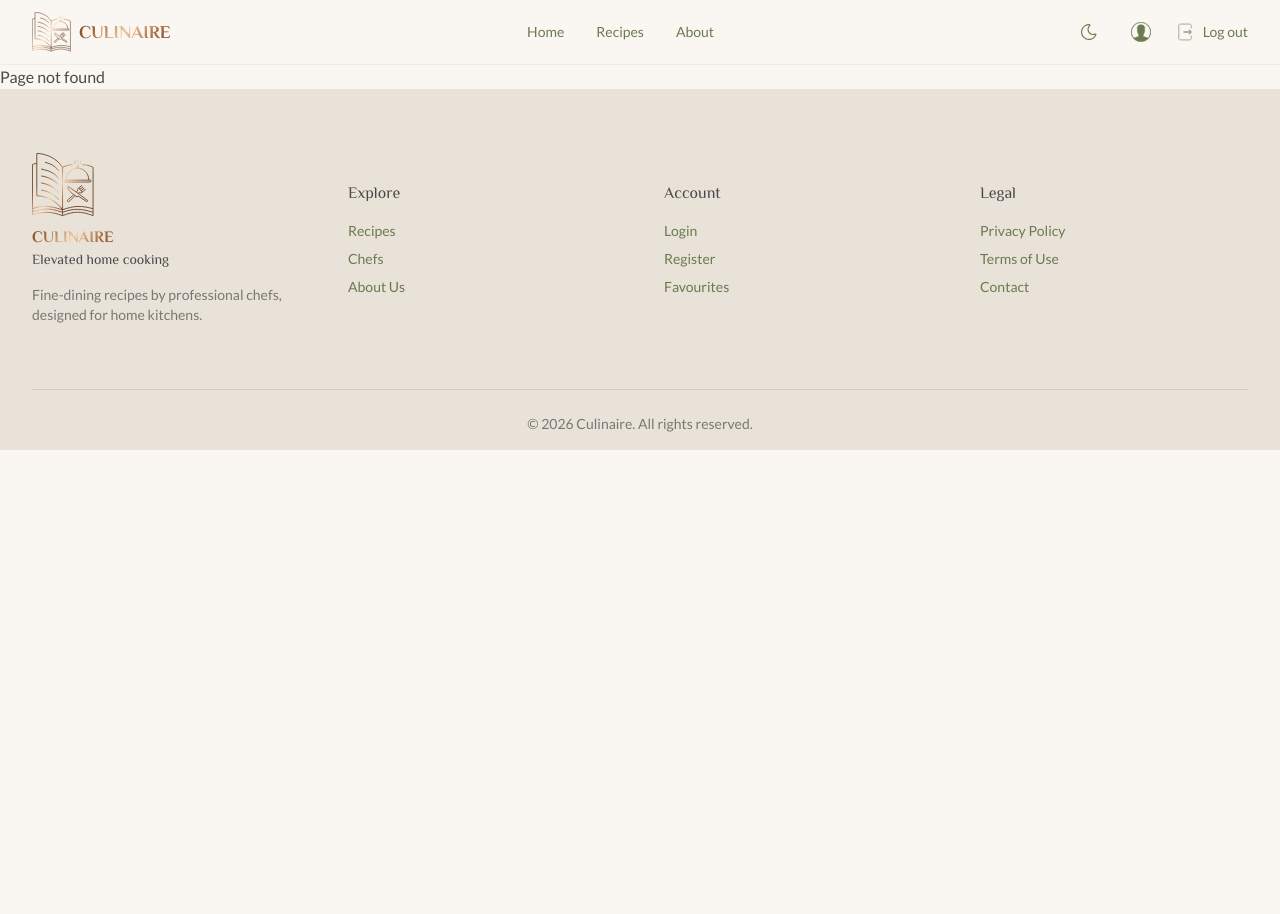
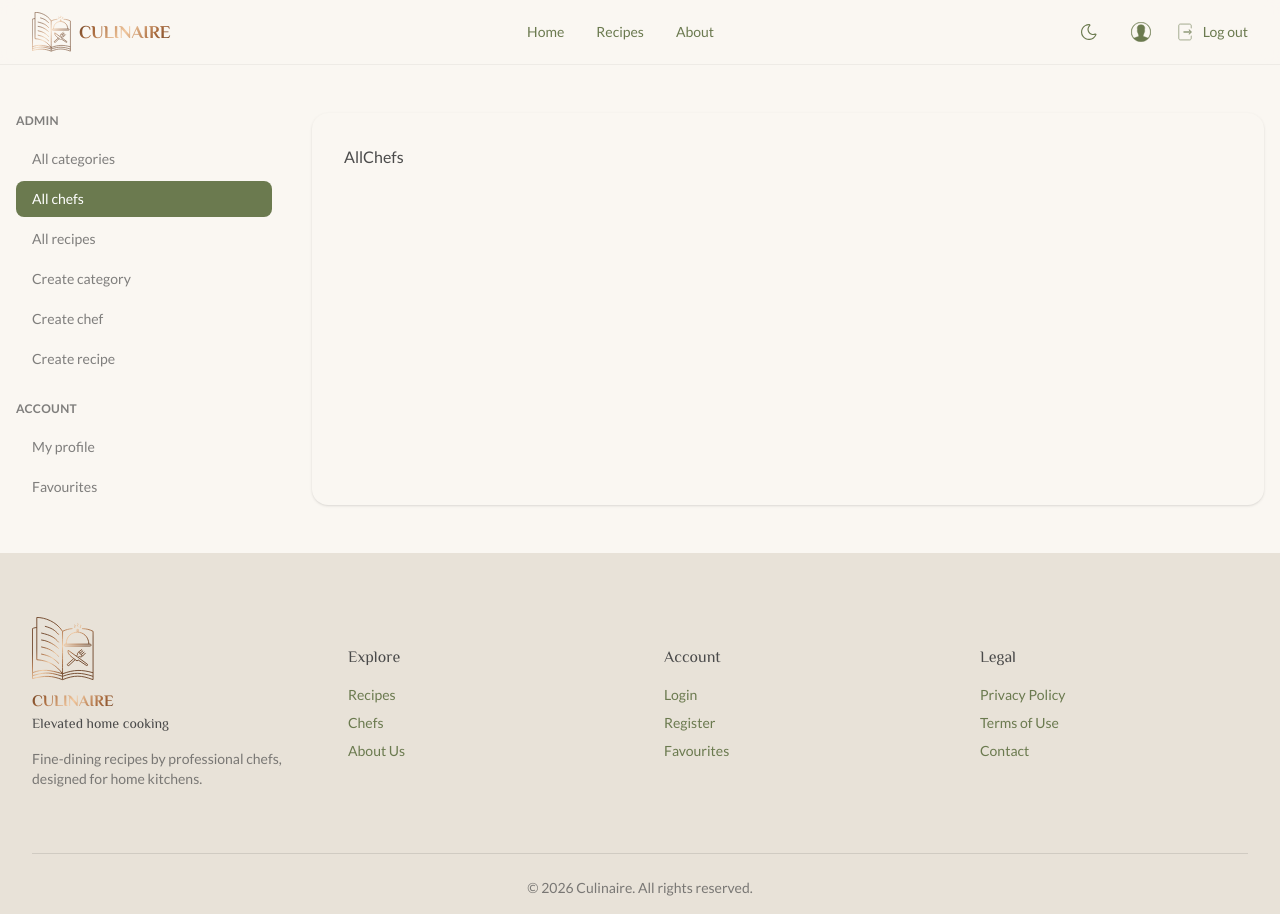
Before and after one commit to DariaKozlova-web/Culinaire, a React (Vite) app in the folder frontend/: page /dashboard/chefs in a window 1280 px wide. Before the commit the page ends 800 px from the top, so only its background shows below. Built offline with nearby package versions, Linux system fonts and the light colour scheme; no server answers.

Commit message:
Add Dashboard page, sidebar component, and management pages

```diff
--- a/frontend/src/App.tsx
+++ b/frontend/src/App.tsx
@@ -1,12 +1,18 @@
 import { BrowserRouter, Route, Routes } from "react-router";
 
 import MainLayout from "./layouts/MainLayout.tsx";
+import AllCategories from "./pages/AllCategories.tsx";
+import AllChefs from "./pages/AllChefs.tsx";
+import AllRecipes from "./pages/AllRecipes.tsx";
 import Authentication from "./pages/Authentication.tsx";
 import Category from "./pages/Category.tsx";
 import Chef from "./pages/Chef.tsx";
 import CreateCategory from "./pages/CreateCategory.tsx";
 import CreateChef from "./pages/CreateChef.tsx";
 import CreateRecipe from "./pages/CreateRecipe.tsx";
+import Dashboard from "./pages/Dashboard.tsx";
+import MyProfile from "./pages/MyProfile.tsx";
+import Favourites from "./pages/Favourites.tsx";
 import Home from "./pages/Home.tsx";
 import NotFound from "./pages/NotFound.tsx";
 import Recipe from "./pages/Recipe.tsx";
@@ -22,9 +28,31 @@ function App() {
             <Route path="category/:slug" element={<Category />} />
             <Route path="recipe/:slug" element={<Recipe />} />
             <Route path="chef/:slug" element={<Chef />} />
-            <Route path="categories" element={<CreateCategory />} />
+            {/* <Route path="categories" element={<CreateCategory />} />
             <Route path="chefs" element={<CreateChef />} />
-            <Route path="recipes" element={<CreateRecipe />} />
+            <Route path="recipes" element={<CreateRecipe />} /> */}
+
+            <Route path="dashboard" element={<Dashboard />}>
+              {/* create */}
+              <Route path="create-recipe" element={<CreateRecipe />} />
+              <Route path="create-chef" element={<CreateChef />} />
+              <Route path="create-category" element={<CreateCategory />} />
+
+              {/* admin lists */}
+              <Route path="recipes" element={<AllRecipes />} />
+              <Route path="chefs" element={<AllChefs />} />
+              <Route path="categories" element={<AllCategories />} />
+
+              {/* edit */}
+              <Route path="recipes/:id/edit" element={<CreateRecipe />} />
+              <Route path="chefs/:id/edit" element={<CreateChef />} />
+              <Route path="categories/:id/edit" element={<CreateCategory />} />
+
+              {/* user */}
+              <Route path="my-profile" element={<MyProfile />} />
+              <Route path="favourites" element={<Favourites />} />
+            </Route>
+
             <Route path="authentication" element={<Authentication />} />
           </Route>
         </Routes>
--- /dev/null
+++ b/frontend/src/components/DashboardSidebar.tsx
@@ -0,0 +1,82 @@
+import { NavLink } from "react-router";
+
+const adminMenu = [
+  { label: "All categories", to: "categories" },
+  { label: "All chefs", to: "chefs" },
+  { label: "All recipes", to: "recipes" },
+  { label: "Create category", to: "create-category" },
+  { label: "Create chef", to: "create-chef" },
+  { label: "Create recipe", to: "create-recipe" },
+];
+
+const userMenu = [
+  { label: "My profile", to: "my-profile" },
+  { label: "Favourites", to: "favourites" },
+];
+
+const DashboardSidebar = () => {
+  const isAdmin = true;
+  const isUser = true;
+
+  return (
+    <aside className="w-64 shrink-0">
+      <nav className="space-y-6">
+        {isAdmin && (
+          <div>
+            <p className="mb-3 text-xs font-semibold uppercase tracking-wide text-(--text-muted)">
+              Admin
+            </p>
+
+            <ul className="space-y-1">
+              {adminMenu.map((item) => (
+                <li key={item.to}>
+                  <NavLink
+                    to={item.to}
+                    className={({ isActive }) =>
+                      `block rounded-lg px-4 py-2 text-sm transition-colors ${
+                        isActive
+                          ? "bg-(--accent-olive) text-white"
+                          : "text-(--text-muted) hover:text-(--accent-wine)"
+                      }`
+                    }
+                  >
+                    {item.label}
+                  </NavLink>
+                </li>
+              ))}
+            </ul>
+          </div>
+        )}
+
+        {isUser && (
+          <div>
+            <p className="mb-3 text-xs font-semibold uppercase tracking-wide text-(--text-muted)">
+              Account
+            </p>
+
+            <ul className="space-y-1">
+              {userMenu.map((item) => (
+                <li key={item.to}>
+                  <NavLink
+                    to={item.to}
+                    className={({ isActive }) =>
+                      `block rounded-lg px-4 py-2 text-sm transition-colors ${
+                        isActive
+                          ? "bg-(--accent-olive) text-white"
+                          : "text-(--text-muted) hover:text-(--accent-wine)"
+                      }`
+                    }
+                  >
+                    {item.label}
+                  </NavLink>
+                </li>
+              ))}
+            </ul>
+          </div>
+        )}
+      </nav>
+    </aside>
+  );
+};
+
+export default DashboardSidebar;
--- a/frontend/src/components/Header.tsx
+++ b/frontend/src/components/Header.tsx
@@ -94,7 +94,7 @@ const Header = () => {
             <>
               {/* User avatar */}
               <NavLink
-                to="/profile"
+                to="/dashboard"
                 className="cursor-pointer group flex h-9 w-9 items-center justify-center rounded-full text-(--accent-olive) transition-colors hover:text-(--accent-wine)"
               >
                 <UserIcon className="h-5 w-5"/>
--- /dev/null
+++ b/frontend/src/pages/AllCategories.tsx
@@ -0,0 +1,6 @@
+function AllCategories (){
+  return (
+    <div>AllCategories</div>
+  )
+}
+export default AllCategories;
--- /dev/null
+++ b/frontend/src/pages/AllChefs.tsx
@@ -0,0 +1,7 @@
+function AllChefs (){
+  return (
+    <div>AllChefs</div>
+  )
+}
+
+export default AllChefs;
--- /dev/null
+++ b/frontend/src/pages/AllRecipes.tsx
@@ -0,0 +1,7 @@
+function AllRecipes (){
+  return (
+    <div>AllRecipes</div>
+  )
+}
+
+export default AllRecipes;
--- /dev/null
+++ b/frontend/src/pages/Dashboard.tsx
@@ -0,0 +1,16 @@
+import { Outlet } from "react-router";
+import DashboardSidebar from "../components/DashboardSidebar";
+
+const Dashboard = () => {
+  return (
+    <div className="mx-auto flex max-w-7xl gap-10 px-4 py-12">
+      <DashboardSidebar />
+
+      <section className="flex-1 rounded-2xl bg-(--bg-main) p-8 shadow-sm">
+        <Outlet />
+      </section>
+    </div>
+  );
+};
+
+export default Dashboard;
--- /dev/null
+++ b/frontend/src/pages/Favourites.tsx
@@ -0,0 +1,9 @@
+function Favourites() {
+  return (
+    <>
+      Favourites
+    </>
+  );
+}
+
+export default Favourites;
--- /dev/null
+++ b/frontend/src/pages/MyProfile.tsx
@@ -0,0 +1,6 @@
+function MyProfile (){
+  return (
+    <div>MyProfile</div>
+  )
+}
+export default MyProfile;
--- a/frontend/src/pages/UserArea.tsx
+++ /dev/null
@@ -1,5 +0,0 @@
-function UserArea() {
-  return <>UserArea with side bar</>;
-}
-
-export default UserArea;
--- a/frontend/src/pages/UserData.tsx
+++ /dev/null
@@ -1,5 +0,0 @@
-function UserData() {
-  return <>UserData with form</>;
-}
-
-export default UserData;
--- a/frontend/src/pages/UserRecipes.tsx
+++ /dev/null
@@ -1,13 +0,0 @@
-import Recipes from "../components/Recipes.tsx";
-
-function UserRecipes() {
-  return (
-    <>
-      User recipes
-      <br />
-      <Recipes />
-    </>
-  );
-}
-
-export default UserRecipes;
```
Also changed, not shown: 1 other file (tests, documents, lock files or other folders).
